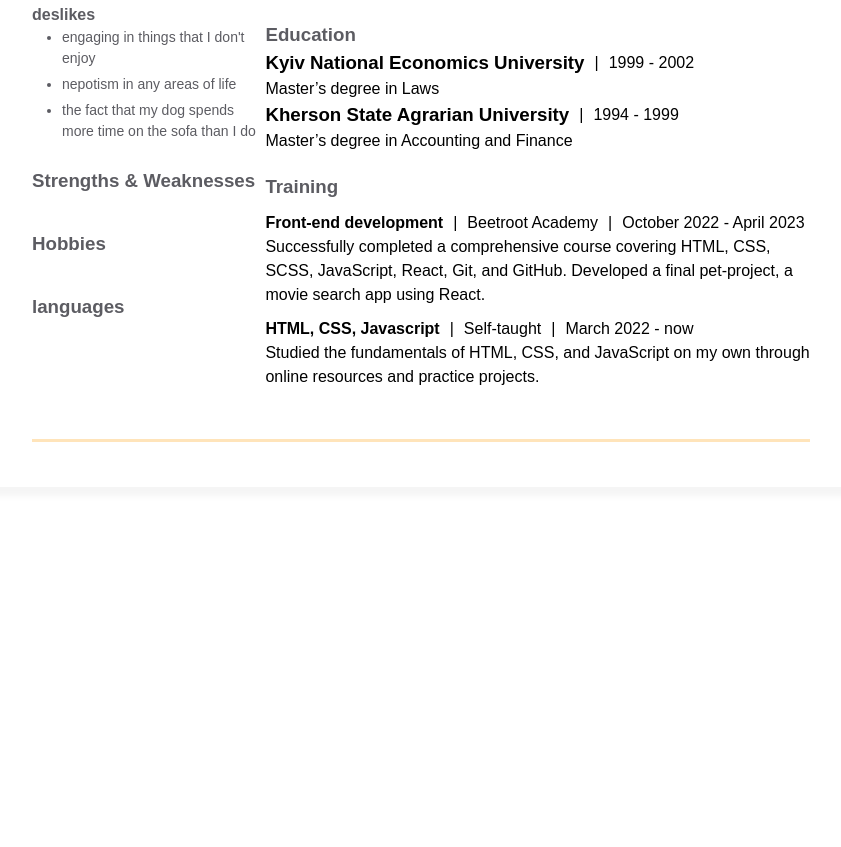
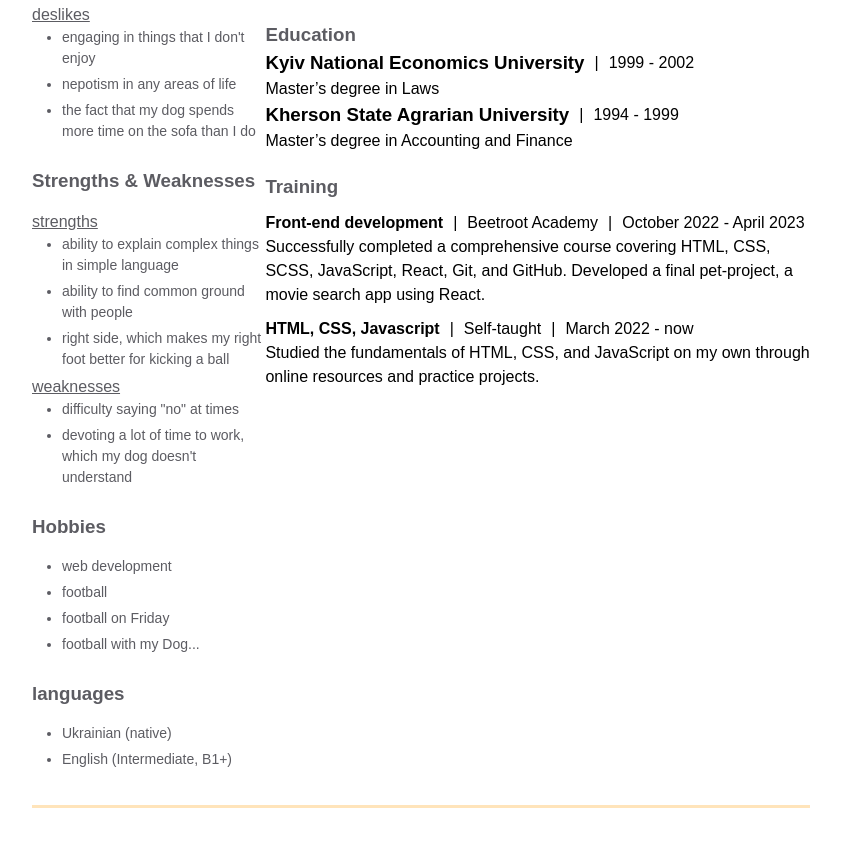
Before and after one commit to siefimov/homepage, a plain HTML site: page index.html in a window 1280 px wide. Shown: the part 1131-1978 px from the top of the page, without its empty margins (219-1060 px from the left). Before the commit the page ends 1669 px from the top, so only its background shows below. Drawn offline with Linux system fonts and the light colour scheme.

Commit message:
Added Strengths & Weaknesses, Hobbies, Languages

```diff
--- a/index.html
+++ b/index.html
@@ -121,16 +121,37 @@
                 <!-- strengths and weaknesses -->
                 <div class="strengths-weaknesses">
                   <h3 class="strengths-weaknesses__header">Strengths & Weaknesses</h3>
+                  <div class="strengths">strengths</div>
+                  <ul class="strengths__list">
+                    <li class="strengths__item">ability to explain complex things in simple language</li>
+                    <li class="strengths__item">ability to find common ground with people</li>
+                    <li class="strengths__item">right side, which makes my right foot better for kicking a ball</li>
+                  </ul>
+                  <div class="weaknesses">weaknesses</div>
+                  <ul class="weaknesses__list">
+                    <li class="weaknesses__item">difficulty saying "no" at times</li>
+                    <li class="weaknesses__item">devoting a lot of time to work, which my dog doesn't understand</li>
+                  </ul>
                 </div>
 
                 <!-- hobbies -->
                 <div class="hobbies">
                   <h3 class="hobbies__header">Hobbies</h3>
+                  <ul class="hobbies__list">
+                    <li class="hobbies__item">web development</li>
+                    <li class="hobbies__item">football</li>
+                    <li class="hobbies__item">football on Friday</li>
+                    <li class="hobbies__item">football with my Dog...</li>
+                  </ul>
                 </div>
 
                 <!-- leanguages -->
                 <div class="languages">
                   <h3 class="languages__header">languages</h3>
+                  <ul class="languages__list">
+                    <li class="languages__item">Ukrainian (native)</li>
+                    <li class="languages__item">English (Intermediate, B1+)</li>
+                  </ul>
                 </div>
               </div>
 
--- a/styles.css
+++ b/styles.css
@@ -191,20 +191,34 @@ a {
 }
 
 .skills__list,
-.likes__list, .dislikes__list {
+.likes__list,
+.dislikes__list,
+.strengths__list,
+.weaknesses__list,
+.hobbies__list,
+.languages__list {
   margin-left: 30px;
 }
 .skills__item,
-.likes__item, .dislikes__item {
+.likes__item,
+.dislikes__item,
+.strengths__item,
+.weaknesses__item,
+.hobbies__item,
+.languages__item {
   font-size: 14px;
   color: var(--secondary-text-color);
   margin-bottom: 5px;
 }
-.likes, .dislikes{
+.likes,
+.dislikes,
+.strengths,
+.weaknesses {
   color: var(--secondary-text-color);
-  font-weight: 600;
+  text-decoration: underline;
+  /* font-weight: 600; */
 }
-.likes__list{
+.likes__list {
   margin-bottom: 10px;
 }
 
```
